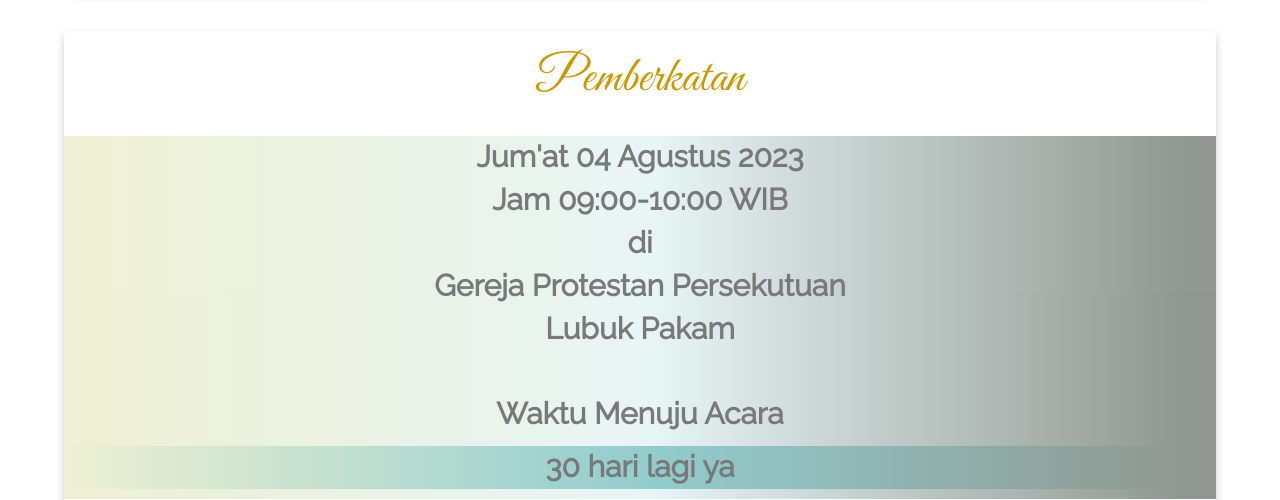
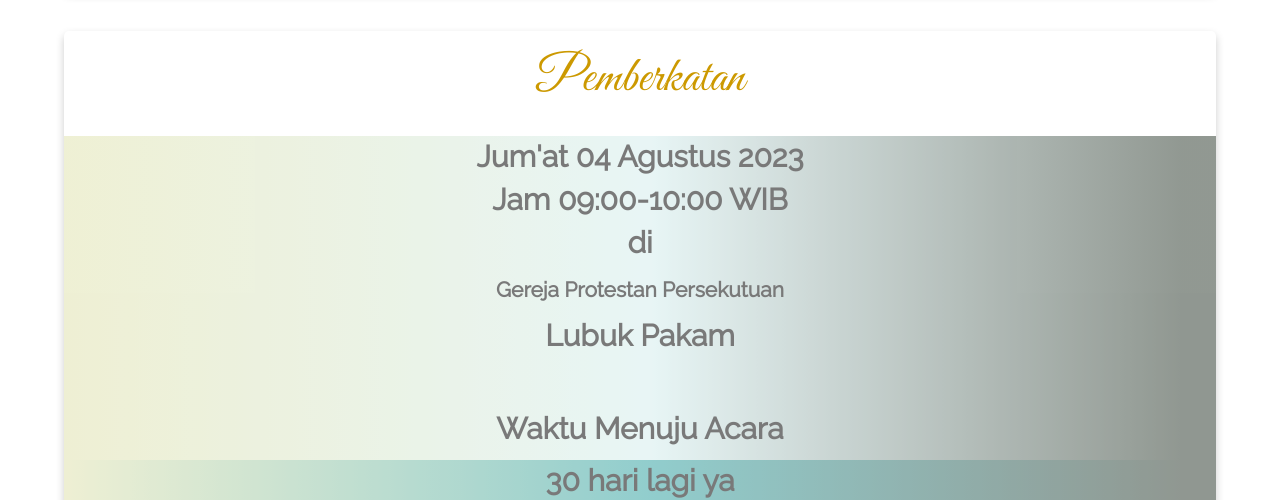
Before and after one commit to silalahi06/undangan-pernikahanku, a plain HTML site: page index.html in a window 1280 px wide. Shown: the part 1740-2240 px from the top of the page. Drawn offline with nearby package versions, Linux system fonts and the light colour scheme; grey boxes are pictures that could not be loaded.

Commit message:
Update index.html

```diff
--- a/index.html
+++ b/index.html
@@ -102,8 +102,8 @@
                   <div class="card" id="Akad">
                     <h2>Pemberkatan</h2><br>
                       <div class="akad">
-                          <p>Jum'at 04 Agustus 2023<br>Jam 09:00-10:00 WIB<br> di <br>Gereja Protestan Persekutuan <br>Lubuk Pakam<br><br>
-                          Waktu Menuju Acara</p>
+                          <p>Jum'at 04 Agustus 2023<br>Jam 09:00-10:00 WIB<br> di <br><p style="font-size: 1.5em;">Gereja Protestan Persekutuan </p><p>Lubuk Pakam</p><br><br>
+                          <p>Waktu Menuju Acara</p></p>
                           <!--Timer Countdown Menghitung mundur dari tanggal dan waktu sekarang sampai ke hari pernikahan-->
                           <div class="countdown">
                           <p id="demo"></p>
```
